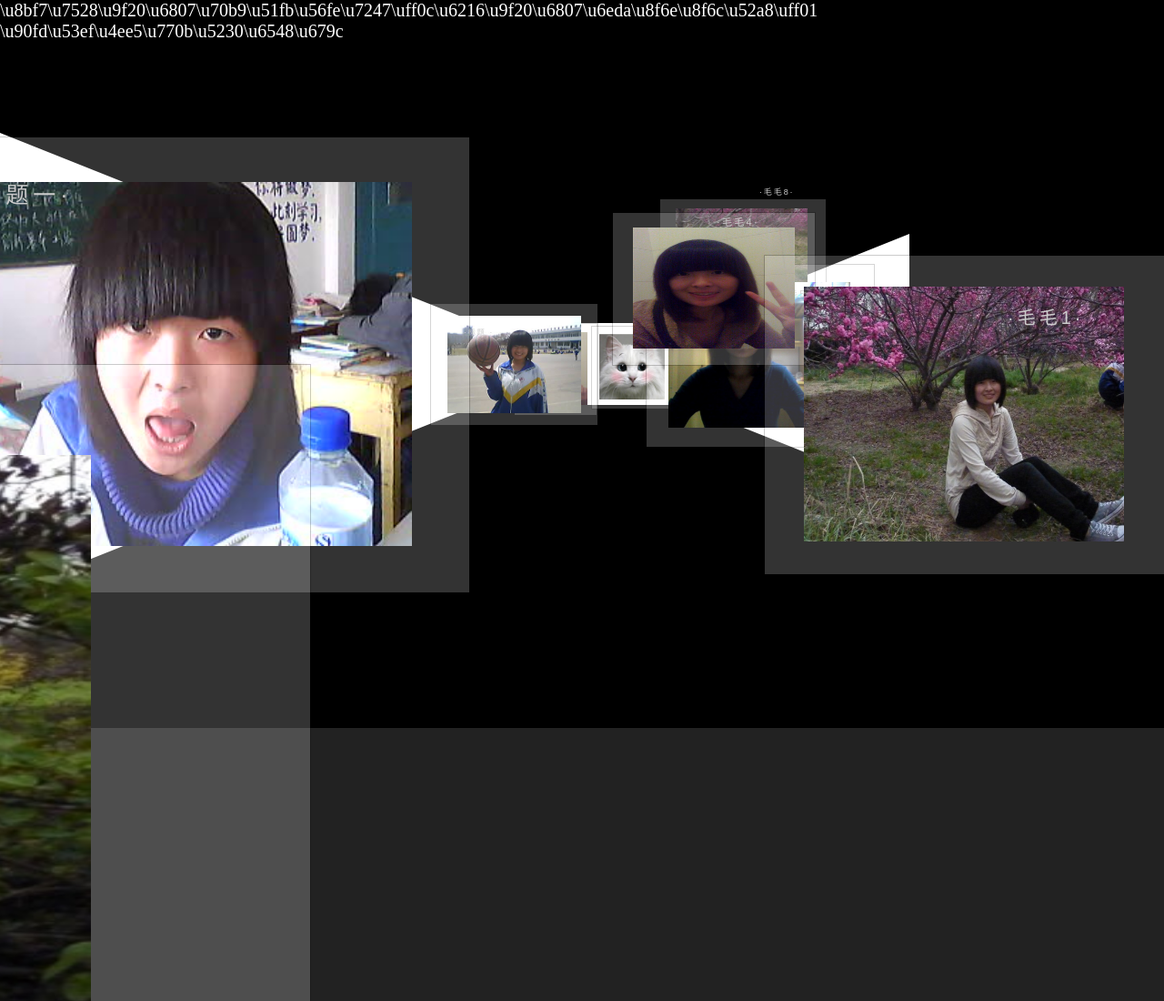
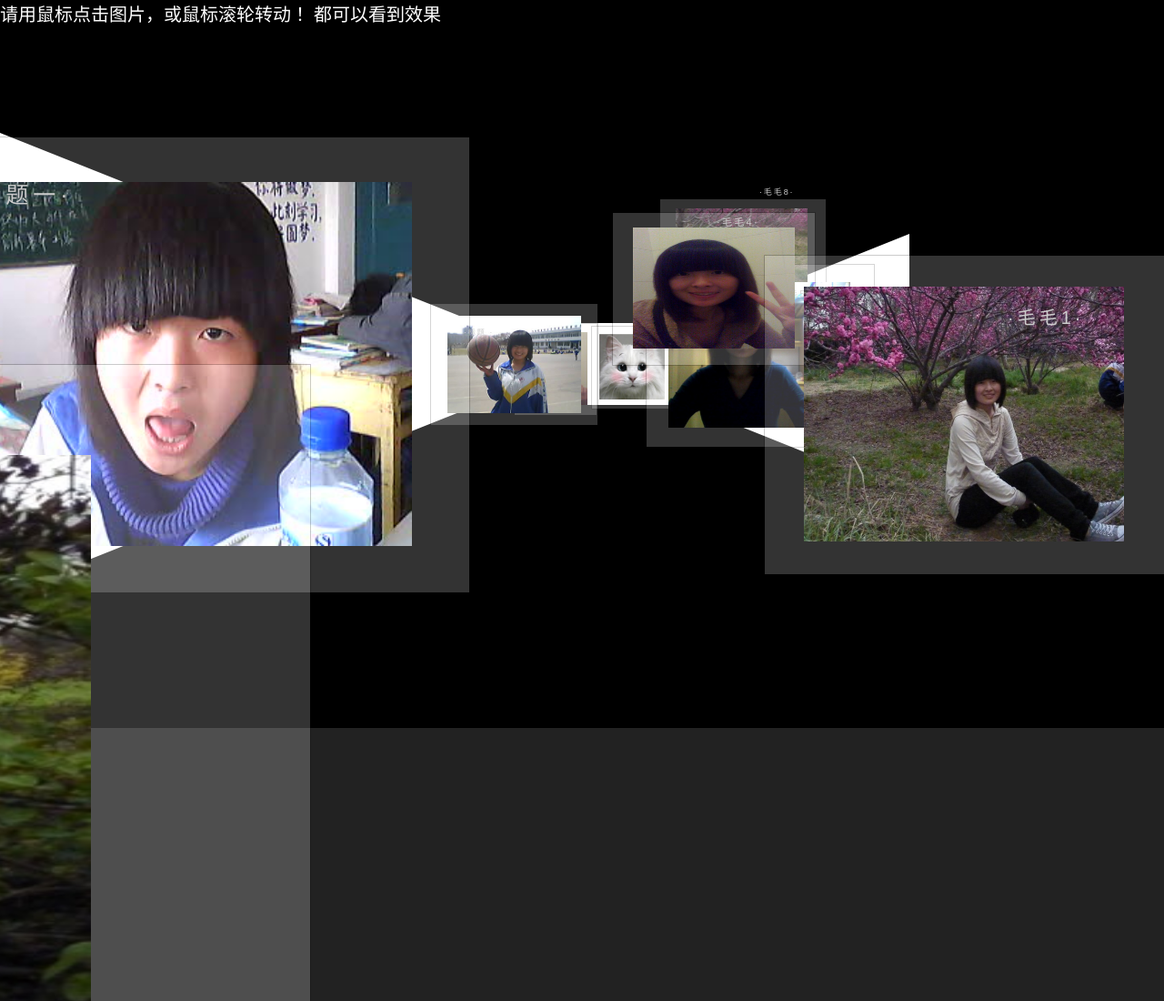
Before and after one commit to lvguohongwin/lrc, a plain HTML site: page maomao/index.html in a window 1280 px wide. Shown: the top 1100 px of the page at 91% size. Drawn offline with Linux system fonts and the light colour scheme.

Commit message:
Update maomao/index.html

```diff
--- a/maomao/index.html
+++ b/maomao/index.html
@@ -355,6 +355,6 @@ v3D.init();
 		  <span><img src="images/u=4011859670,1054052591&fm=52&gp=0.jpg" title="樱桃丸子" alt=".35,-2.5,-1.3,3,2.5"></span>
 
 	</div>
-<div style="color:#fff; font-size:20px;position:absolute;">\u8bf7\u7528\u9f20\u6807\u70b9\u51fb\u56fe\u7247\uff0c\u6216\u9f20\u6807\u6eda\u8f6e\u8f6c\u52a8\uff01 \u90fd\u53ef\u4ee5\u770b\u5230\u6548\u679c</div>
+<div style="color:#fff; font-size:20px;position:absolute;">请用鼠标点击图片，或鼠标滚轮转动！ 都可以看到效果</div>
 </body>
 </html>
```
